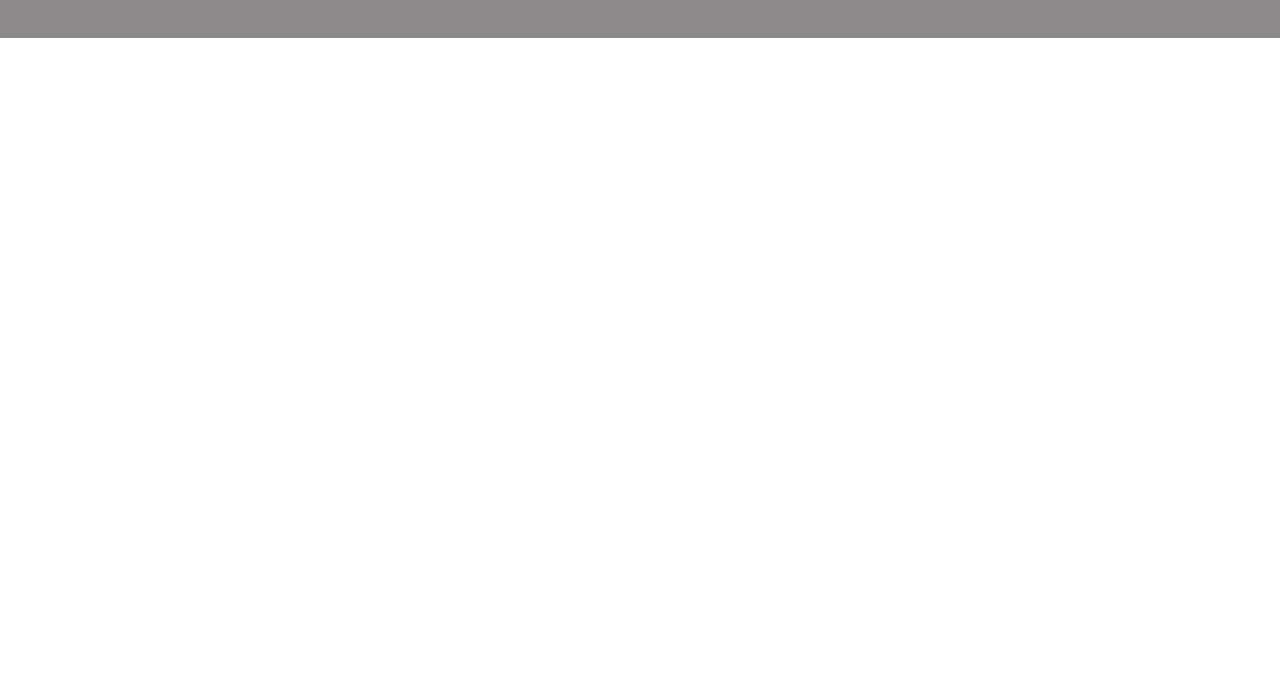
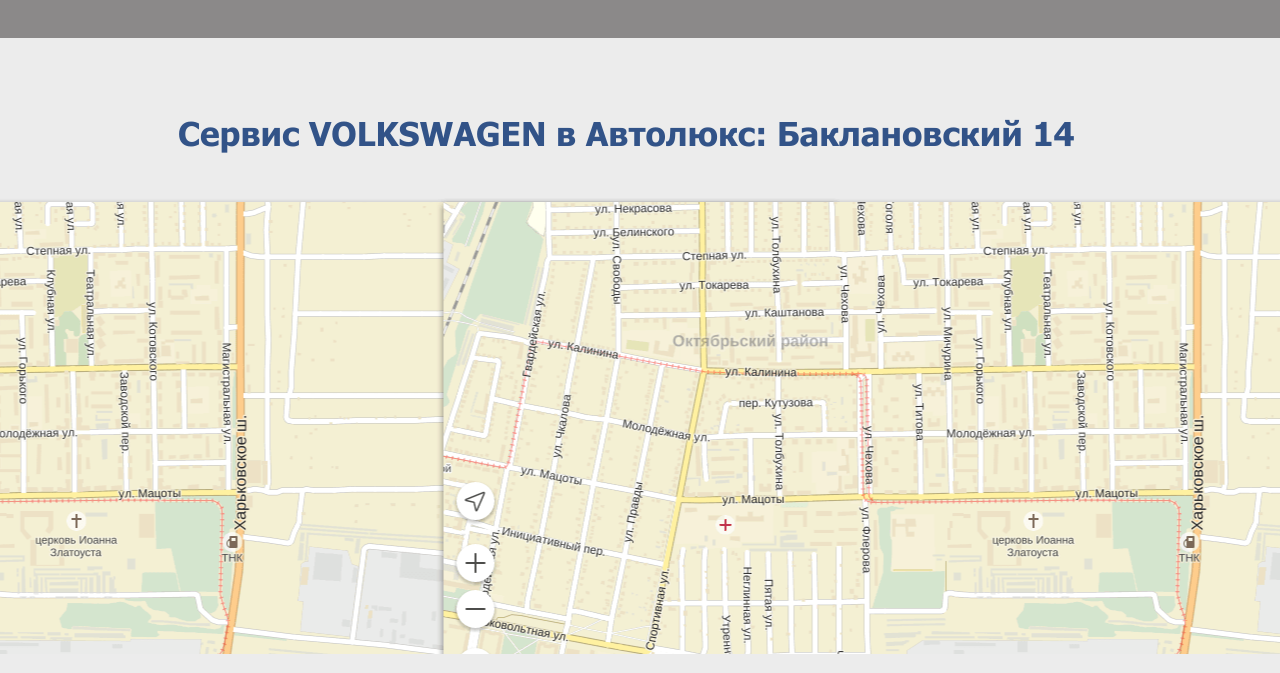
Before and after one commit to Necritto/tt_adm, a website: page src/index.html in a window 1280 px wide. Shown: the part 3171-3844 px from the top of the page. Before the commit the page ends 3209 px from the top, so only its background shows below. Drawn offline with Linux system fonts and the light colour scheme.

Commit message:
Feature: map [ref:no-ref]

```diff
--- a/src/assets/css/style.css
+++ b/src/assets/css/style.css
@@ -624,3 +624,24 @@
 .tech__logo {
   margin: 0 23px 0 0;
 }
+
+/* Map */
+
+.map {
+  background-color: #ececec;
+}
+
+.map > .container > h2 {
+  width: 924px;
+  color: #325388;
+  font-family: Tahoma-Bold;
+  font-size: 33px;
+  line-height: 59px;
+  margin: 0 auto;
+  padding: 66px 0 35px 0;
+}
+
+.map-wrap {
+  height: 475px;
+  background: url(../img/map-min.png) no-repeat center;
+}
--- a/src/index.html
+++ b/src/index.html
@@ -259,6 +259,12 @@
           </div>
         </div>
       </section>
+      <section class="map">
+        <div class="container">
+          <h2>Сервис <span class="upper">volkswagen</span> в Автолюкс: Баклановский 14</h2>
+        </div>
+        <div class="map-wrap"></div>
+      </section>
     </main>
     <script src="./assets/js/index.js"></script>
   </body>
```
